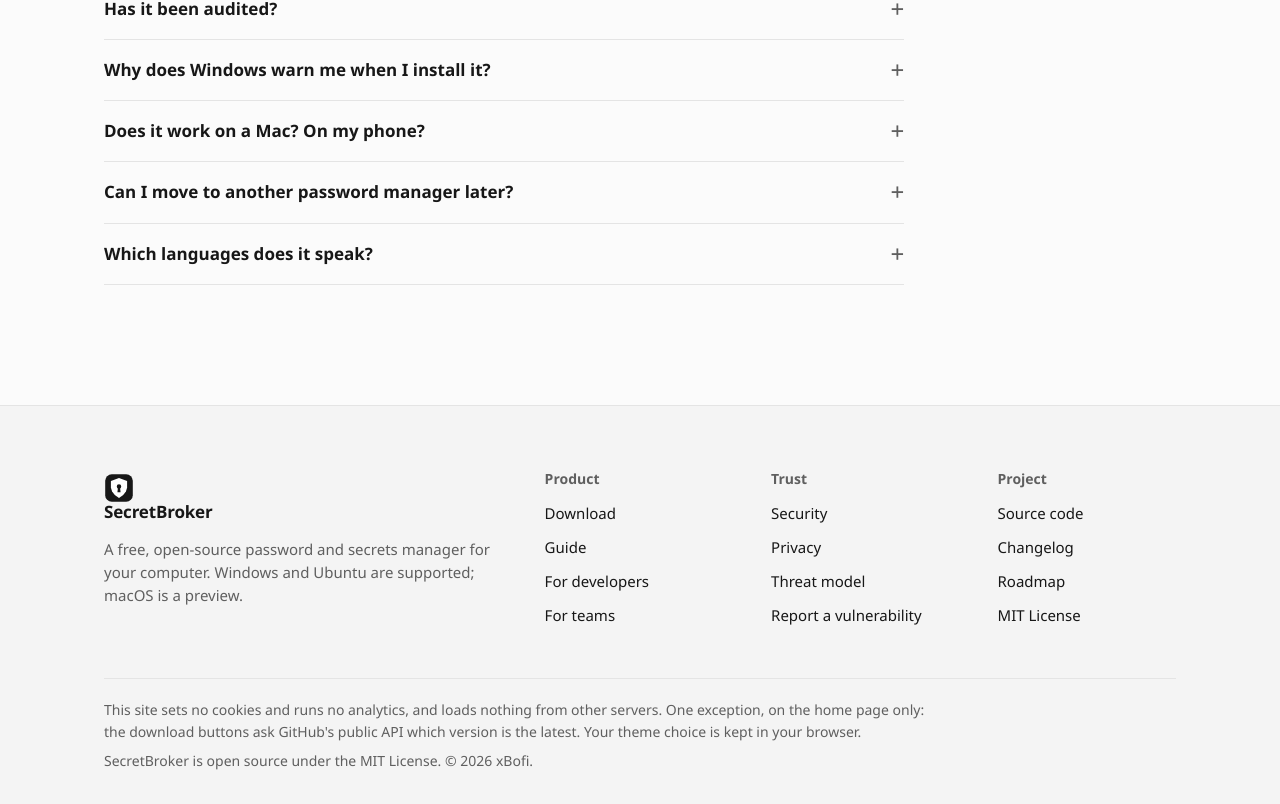
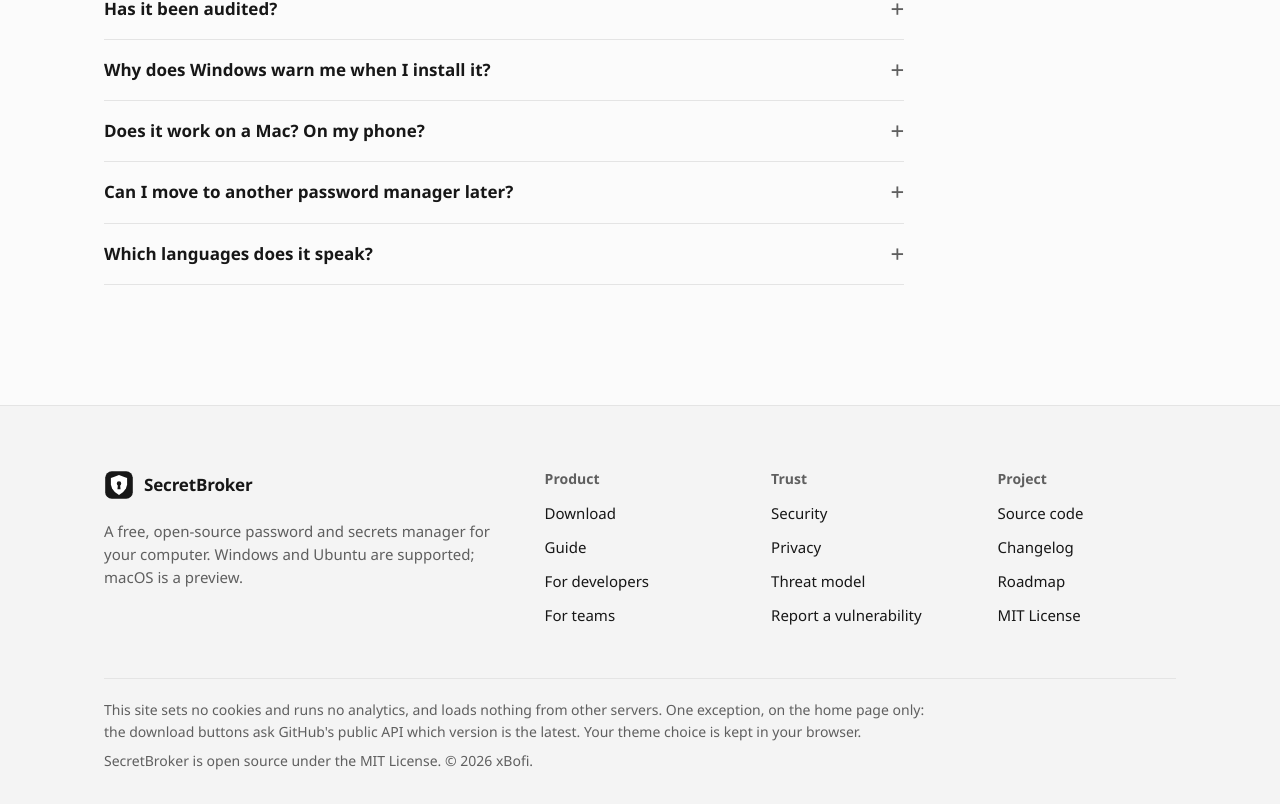
Before and after one commit to xBofi/SecretBroker, a browser extension: page site/index.html in a window 1280 px wide. Shown: the part 10954-11758 px from the top of the page. Drawn offline with Linux system fonts and the light colour scheme; no server answers.

Commit message:
Website: footer brand, Open Graph images that fit, final check
site/ is the project's public website: landing, guide (getting started, developers, teams), security and privacy pages in English and Spanish, plain HTML/CSS/JS with no build step and no third-party requests. tools/check_site.py verifies links, anchors, images, language parity and that nothing loads from another server; .github/workflows/pages.yml runs it and deploys site/ to GitHub Pages.

Co-Authored-By: Claude Fable 5.2 <noreply@anthropic.com>

```diff
--- a/site/css/site.css
+++ b/site/css/site.css
@@ -406,6 +406,8 @@ html:not(.js) .theme-toggle { display: none; }
 .foot li + li { margin-top: 4px; }
 .foot a { color: var(--text); text-decoration: none; display: inline-block; padding-block: 3px; }
 .foot a:hover { color: var(--interactive); text-decoration: underline; }
+.foot .brand { display: inline-flex; padding: 0; }
+.foot .brand:hover { color: var(--text); text-decoration: none; }
 @media (min-width: 52rem) { .foot { grid-template-columns: minmax(0, 2.2fr) repeat(3, minmax(0, 1fr)); } .foot-brand { grid-column: auto; } }
 .fineprint { margin-top: clamp(2rem, 5vw, 3rem); padding-top: 20px; border-top: 1px solid var(--line); color: var(--muted); font-size: .875rem; line-height: 1.55; display: grid; gap: 8px; }
 .fineprint p { max-width: 52rem; }
```
Also changed, not shown: site/img/og-en.png, site/img/og-es.png.
